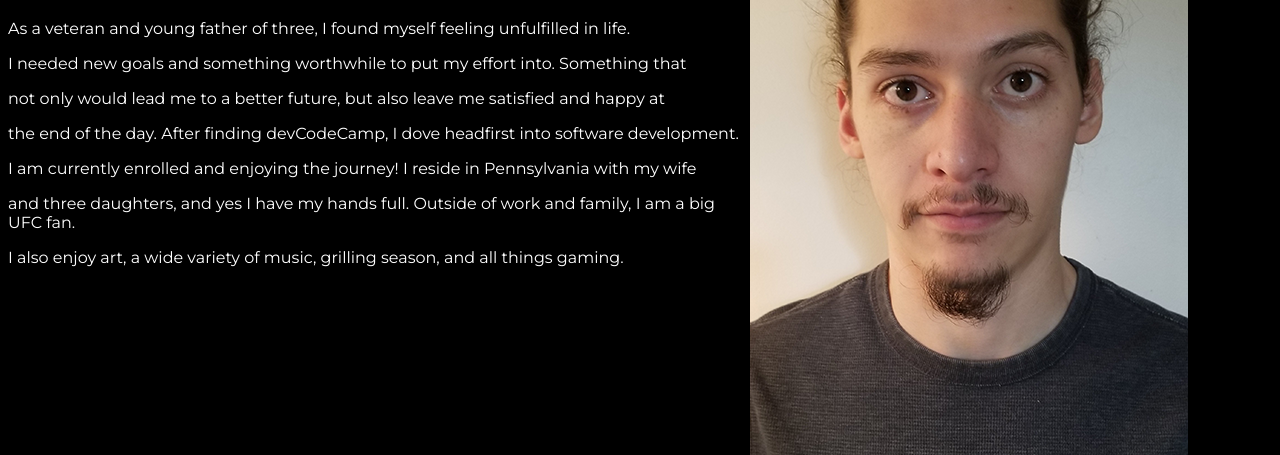
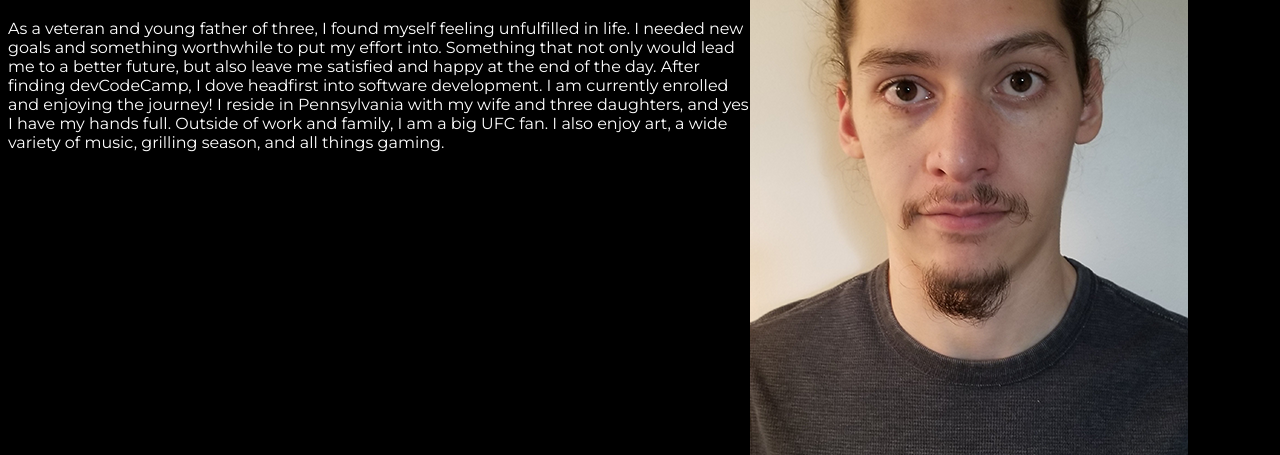
Before and after one commit to andrew-m94/andrew-m94.github.io, a plain HTML site: page index.html in a window 1280 px wide. Shown: the part 324-779 px from the top of the page. Drawn offline with Linux system fonts and the light colour scheme; a web font is replaced by a local one.

Commit message:
changed about me text format as a box

```diff
--- a/index.html
+++ b/index.html
@@ -29,13 +29,13 @@
         <br>
         <br>
             <h1 id="jump_to_about_me">About Me</h1>
-            <p>As a veteran and young father of three, I found myself feeling unfulfilled in life.<p>
-            <p>I needed new goals and something worthwhile to put my effort into. Something that<p>
-            <p>not only would lead me to a better future, but also leave me satisfied and happy at</p>
-            <p>the end of the day. After finding devCodeCamp, I dove headfirst into software development.</p>
-            <p>I am currently enrolled and enjoying the journey! I reside in Pennsylvania with my wife</p>
-            <p>and three daughters, and yes I have my hands full. Outside of work and family, I am a big UFC fan.</p>
-            <p>I also enjoy art, a wide variety of music, grilling season, and all things gaming.</p>
+            <div class = "about_me">As a veteran and young father of three, I found myself feeling unfulfilled in life.
+            I needed new goals and something worthwhile to put my effort into. Something that
+            not only would lead me to a better future, but also leave me satisfied and happy at
+            the end of the day. After finding devCodeCamp, I dove headfirst into software development.
+            I am currently enrolled and enjoying the journey! I reside in Pennsylvania with my wife
+            and three daughters, and yes I have my hands full. Outside of work and family, I am a big UFC fan.
+            I also enjoy art, a wide variety of music, grilling season, and all things gaming.</div>
         <br>
         <br>
         <br>
```
